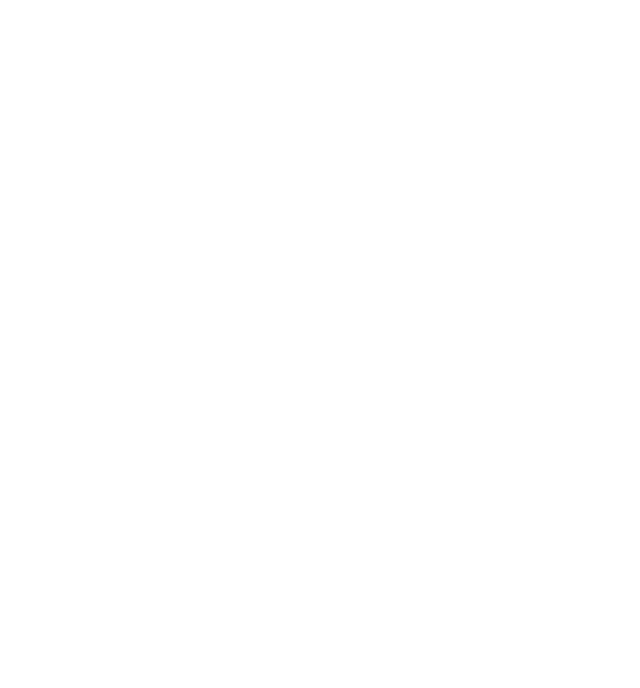
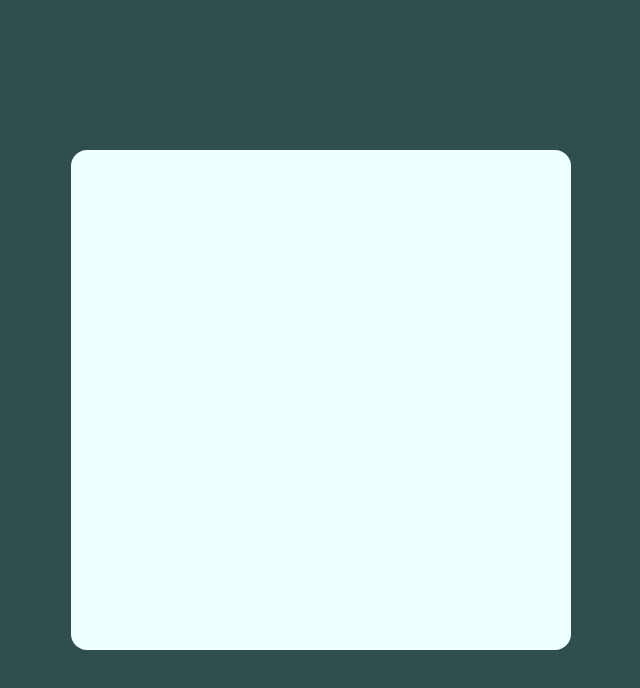
Before and after one commit to danutzz662/TOP-WeatherApp, a website built with webpack: page src/template.html in a window 1280 px wide. Shown: the whole page, without its empty margins (319-959 px from the left). Built offline with nearby package versions, Linux system fonts and the light colour scheme.

Commit message:
Added basic styles to the weather card

```diff
--- a/src/styles.css
+++ b/src/styles.css
@@ -0,0 +1,20 @@
+* {
+  margin: 0;
+  padding: 0px;
+  box-sizing: border-box;
+}
+
+body {
+  height: 100vh;
+  background-color: darkslategray;
+  display: flex;
+  align-items: center;
+  justify-content: center;
+}
+
+.weather-container {
+  height: 500px;
+  width: 500px;
+  background-color: azure;
+  border-radius: 16px;
+}
--- a/src/template.html
+++ b/src/template.html
@@ -5,5 +5,7 @@
     <meta name="viewport" content="width=device-width, initial-scale=1.0" />
     <title>TOP-Weather App</title>
   </head>
-  <body></body>
+  <body>
+    <div class="weather-container"></div>
+  </body>
 </html>
```
